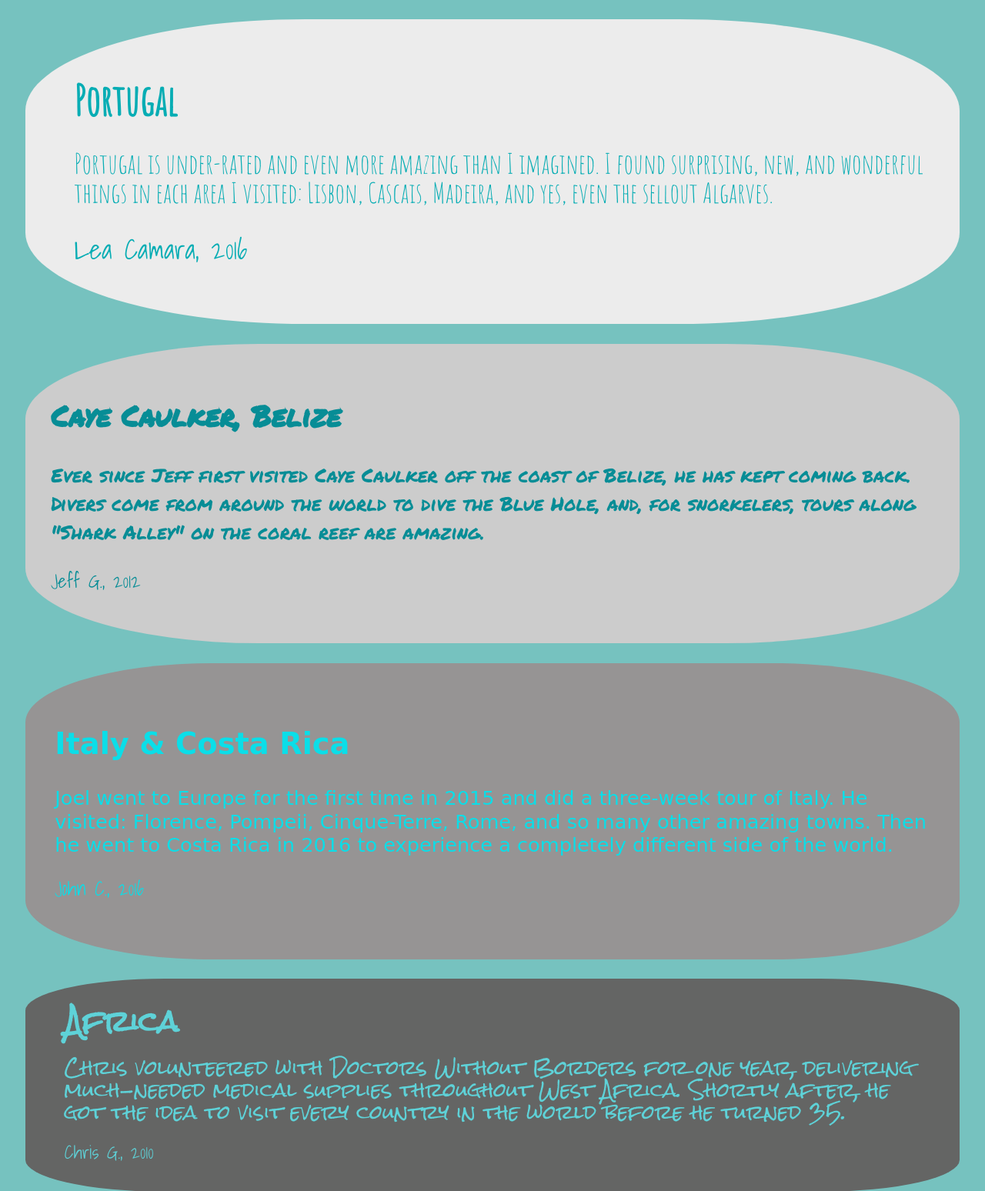
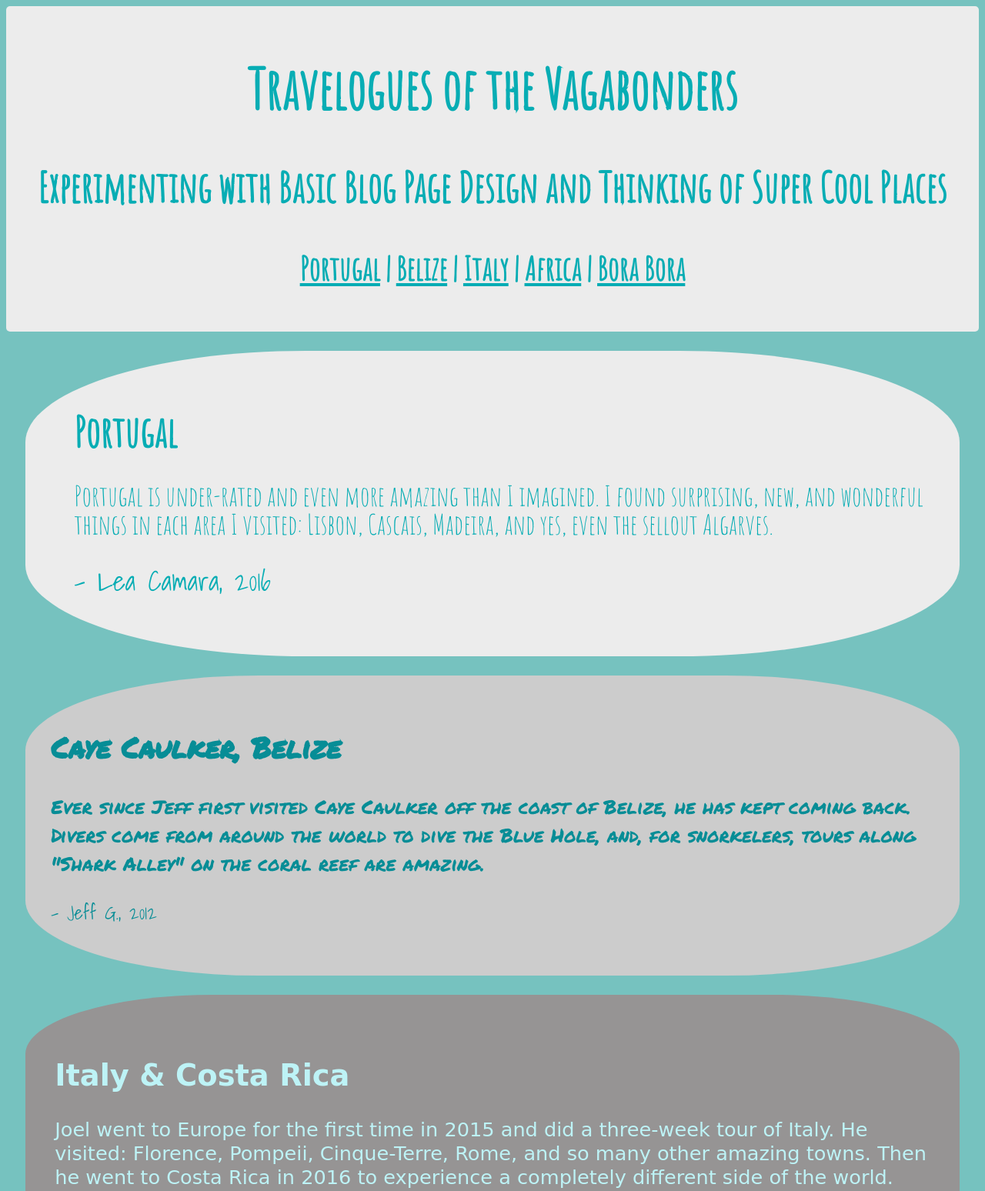
Before and after one commit to LeaCamara/BlogExperiment, a plain HTML site: page index.html in a window 1280 px wide. Shown: the top 1548 px of the page at 77% size. Drawn offline with Linux system fonts and the light colour scheme; a web font is replaced by a local one.

Commit message:
formatted header and added h3 with links

```diff
--- a/articles.css
+++ b/articles.css
@@ -1,6 +1,26 @@
+#header {
+	background: #ececec;
+	text-align: center;
+    font-family: 'Amatic SC', cursive;
+    font-size: 2.25em;
+    color: rgba(2, 171, 179, 0.98);
+    padding: 1.1%;
+    border-radius: 5px;
+}
+
 body {
 	background: rgba(34, 158, 153, 0.62);
 }
+
+h3 {
+	text-align: center;
+}
+
+a {
+	color: rgba(2, 171, 179, 0.98);
+}
+
+
 
 #Portugal {
     background: #ececec;
@@ -29,7 +49,7 @@ body {
 	background: #969494;
 	font-family: 'Delius Unicase', cursive;
 	font-size: 1.6em;
-	color: rgba(6, 224, 234, 0.97);
+	color: rgba(190, 246, 249, 0.97);
 	line-height: 1.2;
 	padding: 4% 3%;
 	border-radius: 20%;
--- a/index.html
+++ b/index.html
@@ -5,6 +5,13 @@
 	<link rel="stylesheet" href="articles.css">
 	<link href="http://fonts.googleapis.com/css?family=Delius+Unicase|Exo+2|Gloria+Hallelujah|Pacifico|Ranga|Amatic+SC|Indie+Flower|Permanent+Marker|Shadows+Into+Light|Rock+Salt" rel="stylesheet" type="text/css">
 </head>
+<div id="header">
+	<h1>Travelogues of the Vagabonders</h1>
+	<h2>Experimenting with Basic Blog Page Design and Thinking of Super Cool Places</h2>
+	<h3>
+		<a href="#Portugal">Portugal</a>  |  <a href="#Belize">Belize</a>  |  <a href="#Italy">Italy</a>  |  <a href="#Africa">Africa</a>  |  <a href="#BoraBora">Bora Bora</a>
+	</h3>
+</div>
 <body>
 	<article id="Portugal">
 		<header>
@@ -14,7 +21,7 @@
 			<p>Portugal is under-rated and even more amazing than I imagined. I found surprising, new, and wonderful things in each area I visited: Lisbon, Cascais, Madeira, and yes, even the sellout Algarves.</p>
 		</section>
 		<footer>
-			<p>Lea Camara, 2016</p>
+			<p>- Lea Camara, 2016</p>
 		</footer>
 	</article>
 
@@ -26,7 +33,7 @@
 			<p>Ever since Jeff first visited Caye Caulker off the coast of Belize, he has kept coming back. Divers come from around the world to dive the Blue Hole, and, for snorkelers, tours along "Shark Alley" on the coral reef are amazing.</p>
 		</section>
 		<footer>
-			<p>Jeff G., 2012</p>
+			<p>- Jeff G., 2012</p>
 		</footer>
 	</article>
 
@@ -38,7 +45,7 @@
 			<p>Joel went to Europe for the first time in 2015 and did a three-week tour of Italy.  He visited: Florence, Pompeii, Cinque-Terre, Rome, and so many other amazing towns.  Then he went to Costa Rica in 2016 to experience a completely different side of the world.</p>
 		</section>
 		<footer>
-			<p>John C., 2016</p>
+			<p>- John C., 2016</p>
 		</footer>
 	</article>
 
@@ -50,7 +57,7 @@
 			<p>Chris volunteered with Doctors Without Borders for one year, delivering much-needed medical supplies throughout West Africa.  Shortly after, he got the idea to visit every country in the world before he turned 35.</p>
 		</section>
 		<footer>
-			<p>Chris G., 2010</p>
+			<p>- Chris G., 2010</p>
 		</footer>
 	</article>
 
@@ -62,7 +69,7 @@
 			<p>Stephanie has always wanted to visit Bora Bora - you know, the iconic vacation poster with the thatch-hut houses floating on stilts above crystal clear, blue water...</p>
 		</section>
 		<footer>
-			<p>Stephanie S., 2013</p>
+			<p>- Stephanie S., 2013</p>
 		</footer>
 	</article>
 
```
